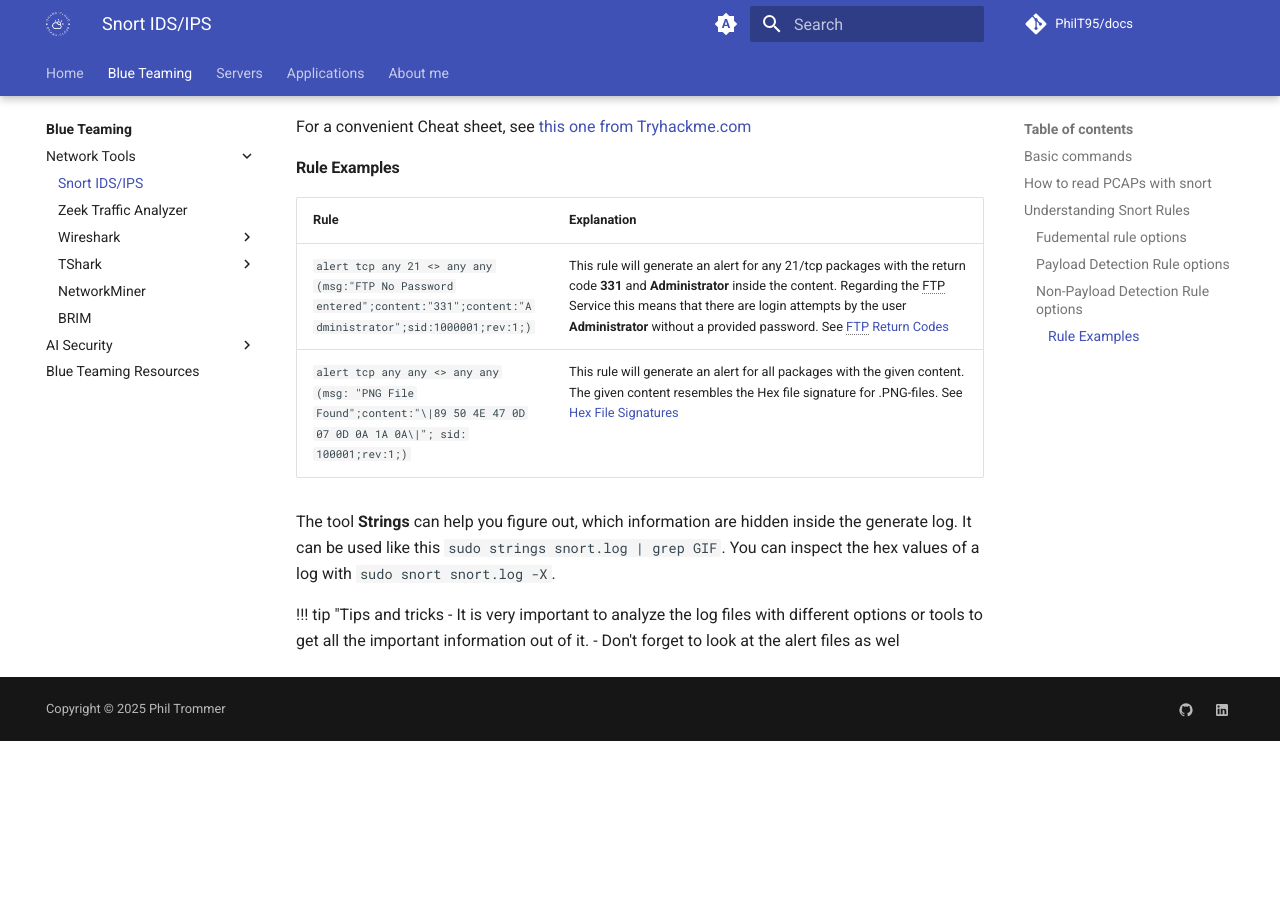
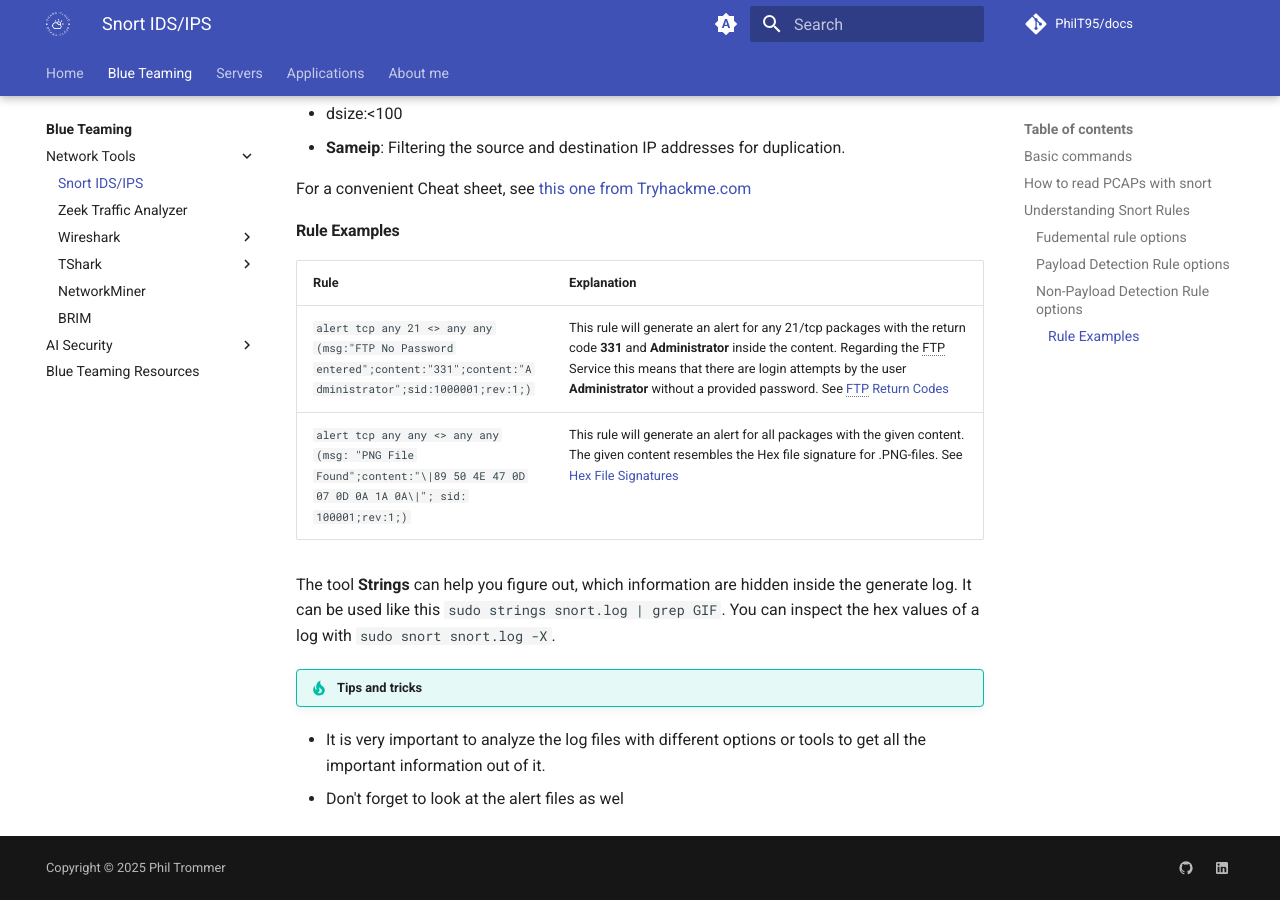
Before and after one commit to PhilT95/athenlyx, an MkDocs documentation site: the page built from docs/blue/tools-network/snort.md, in a window 1280 px wide and 900 px high, scrolled down 5015 px. Built offline with MkDocs 1.6.1 and Material for MkDocs 9.7.7, drawn with Linux system fonts in a browser that asks for light colours; plug-ins that fetch from the network failed and are left out; comment, search, counter and statistics services are not loaded; before the commit the page ends 5756 px from its top, so only the background shows below that; some of the changed text lies outside the part shown.

Commit message:
Fixed a few more formatting problems

```diff
--- a/docs/blue/tools-network/snort.md
+++ b/docs/blue/tools-network/snort.md
@@ -117,6 +120,6 @@ For a convenient Cheat sheet, see [this one from Tryhackme.com](Snort_Cheatsheet
 The tool **Strings** can help you figure out, which information are hidden inside the generate log. It can be used like this `sudo strings snort.log | grep GIF`.
 You can inspect the hex values of a log with `sudo snort snort.log -X`.
 
-!!! tip "Tips and tricks
+!!! tip "Tips and tricks"
   - It is very important to analyze the log files with different options or tools to get all the important    information out of it.
   - Don't forget to look at the alert files as wel
```
Also changed, not shown: other parts of docs/blue/tools-network/snort.md (+5 -2 lines), docs/blue/tools-network/tshark/tshark_basics.md (+1 -1 lines).
